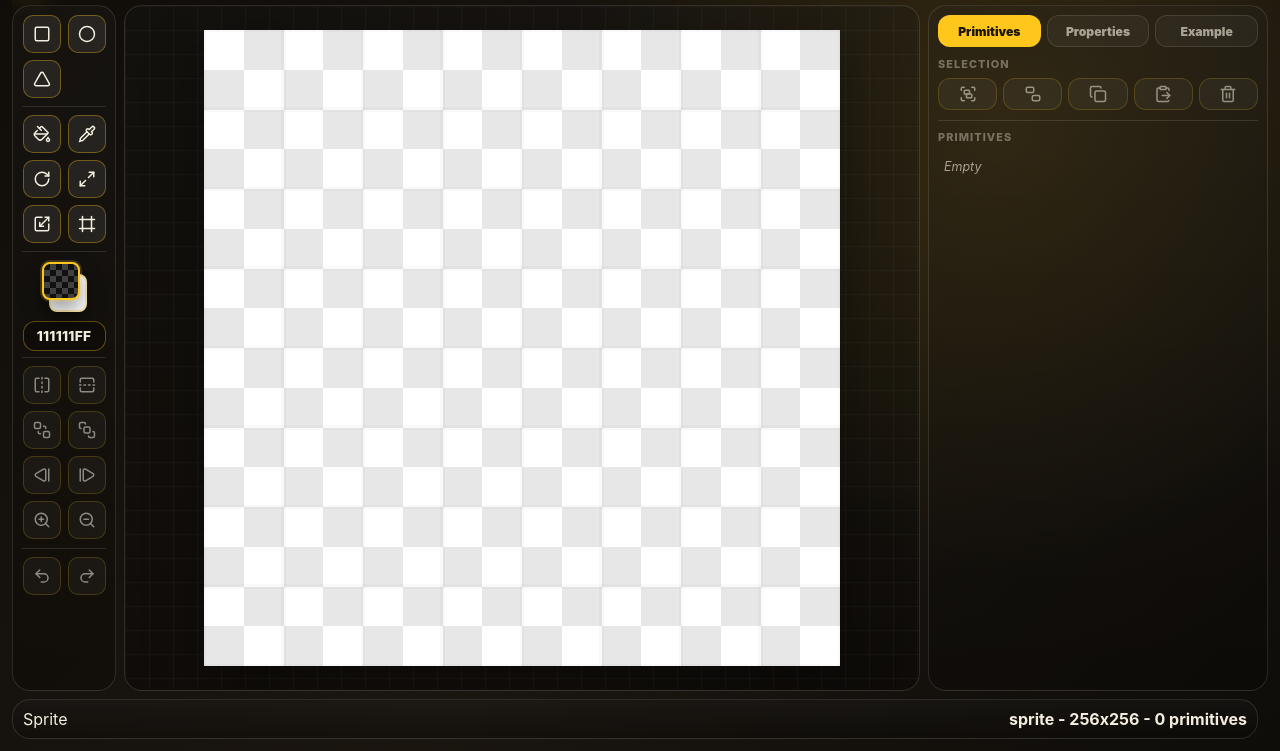
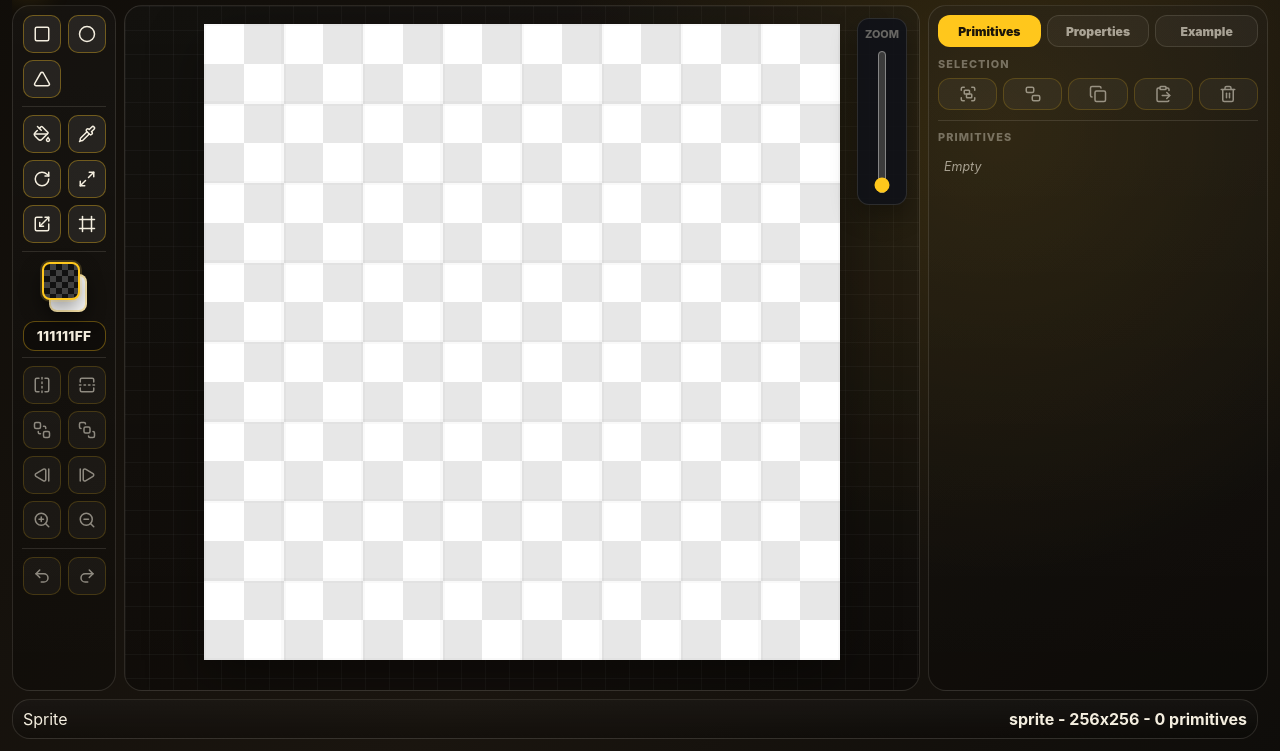
Before and after one commit to zarant77/cat-meow-studio, a website built with Vite: page index.html in a window 1280 px wide. Shown: the part 49-800 px from the top of the page. Built offline with nearby package versions, Linux system fonts and the light colour scheme.

Commit message:
Canvas zoom

```diff
--- a/src/sprites/app/AppState.ts
+++ b/src/sprites/app/AppState.ts
@@ -20,6 +20,7 @@ export type AppState = {
   selectedNodeIds: string[];
   collapsedGroupIds: string[];
   exampleImage: ExampleImageState;
+  canvasZoom: number;
 };
 
 export type HistorySnapshot = {
@@ -59,6 +60,7 @@ export function createInitialState(): AppState {
     redoStack: [],
     selectedNodeIds: [],
     collapsedGroupIds: [],
+    canvasZoom: 1,
     exampleImage: {
       image: null,
       name: "",
--- a/src/sprites/app/spriteEditorController.ts
+++ b/src/sprites/app/spriteEditorController.ts
@@ -38,6 +38,7 @@ type SelectedPrimitive = {
 
 type SpriteEditorControls = {
   toolButtons: HTMLButtonElement[];
+  canvasZoomInput: HTMLInputElement;
   spriteIdInput: HTMLInputElement;
   canvasWidthInput: HTMLInputElement;
   canvasHeightInput: HTMLInputElement;
@@ -173,6 +174,12 @@ export class SpriteEditorController {
           this.selectTool(tool);
         }
       });
+    });
+
+    mount.canvasZoomInput.addEventListener("input", () => {
+      this.state.canvasZoom = clampNumber(Number(mount.canvasZoomInput.value), 1, 10);
+      this.canvasView?.setupCanvas();
+      this.canvasView?.render();
     });
 
     mount.spriteIdInput.addEventListener("input", () => {
@@ -897,6 +904,7 @@ export class SpriteEditorController {
     }
 
     this.mount.spriteIdInput.value = this.state.spriteId;
+    this.mount.canvasZoomInput.value = formatControlNumber(this.state.canvasZoom);
     this.mount.canvasWidthInput.value = String(this.state.spriteWidth);
     this.mount.canvasHeightInput.value = String(this.state.spriteHeight);
     this.mount.exampleOpacityInput.value = formatControlNumber(this.state.exampleImage.opacity);
--- a/src/sprites/canvas/CanvasView.ts
+++ b/src/sprites/canvas/CanvasView.ts
@@ -302,11 +302,16 @@ export class CanvasView {
     const maxWidth = Math.max(128, workspace.clientWidth - 48);
     const maxHeight = Math.max(128, workspace.clientHeight - 48);
     const scale = Math.min(maxWidth / this.state.spriteWidth, maxHeight / this.state.spriteHeight);
-    const displayWidth = Math.max(128, this.state.spriteWidth * scale);
-    const displayHeight = Math.max(128, this.state.spriteHeight * scale);
-
-    this.canvas.width = this.state.spriteWidth;
-    this.canvas.height = this.state.spriteHeight;
+    const displayWidth = Math.max(128, this.state.spriteWidth * scale) * this.state.canvasZoom;
+    const displayHeight = Math.max(128, this.state.spriteHeight * scale) * this.state.canvasZoom;
+
+    if (this.canvas.width !== this.state.spriteWidth) {
+      this.canvas.width = this.state.spriteWidth;
+    }
+
+    if (this.canvas.height !== this.state.spriteHeight) {
+      this.canvas.height = this.state.spriteHeight;
+    }
 
     this.canvas.style.width = `${displayWidth}px`;
     this.canvas.style.height = `${displayHeight}px`;
--- a/src/styles/panels.css
+++ b/src/styles/panels.css
@@ -649,17 +649,18 @@ input[data-field="spriteColor"] {
 }
 
 .sprites-editor-area {
+  position: relative;
   padding: 0;
   overflow: hidden;
 }
 
 .sprite-canvas-wrap {
-  display: grid;
-  place-items: center;
+  display: block;
   width: 100%;
   height: 100%;
   min-height: 0;
   padding: 18px;
+  overflow: auto;
   background:
     linear-gradient(90deg, rgba(255, 255, 255, 0.035) 1px, transparent 1px),
     linear-gradient(180deg, rgba(255, 255, 255, 0.035) 1px, transparent 1px),
@@ -667,8 +668,36 @@ input[data-field="spriteColor"] {
   background-size: 24px 24px;
 }
 
+.sprite-canvas-zoom {
+  position: absolute;
+  z-index: 3;
+  top: 12px;
+  right: 12px;
+  display: grid;
+  justify-items: center;
+  gap: 7px;
+  padding: 8px 7px;
+  border: 1px solid var(--color-border);
+  border-radius: var(--radius-sm);
+  background: rgba(15, 18, 24, 0.88);
+  color: var(--color-text-soft);
+  font-size: 0.68rem;
+  font-weight: 800;
+  text-transform: uppercase;
+  box-shadow: 0 10px 26px rgba(0, 0, 0, 0.32);
+}
+
+.sprite-canvas-zoom input {
+  width: 24px;
+  height: 144px;
+  writing-mode: vertical-rl;
+  direction: rtl;
+  accent-color: var(--color-accent);
+}
+
 .sprite-canvas {
   display: block;
+  margin: 0 auto 18px;
   image-rendering: pixelated;
   background: transparent;
   box-shadow: 0 18px 52px rgba(0, 0, 0, 0.38);
--- a/src/ui/renderSpriteEditor.ts
+++ b/src/ui/renderSpriteEditor.ts
@@ -65,6 +65,7 @@ function createSpriteMount(): {
   inspectorPanel: HTMLElement;
   previewStatusArea: HTMLElement;
   canvas: HTMLCanvasElement;
+  canvasZoomInput: HTMLInputElement;
   primitiveList: HTMLOListElement;
   toolButtons: HTMLButtonElement[];
   spriteIdInput: HTMLInputElement;
@@ -200,9 +201,18 @@ function createSpriteMount(): {
   assetPanel.append(primitiveToolSection, editToolSection, colorSection, transformSection, historySection);
 
   const canvasWrap = createElement("div", "sprite-canvas-wrap");
+  const canvasZoomControl = createElement("label", "sprite-canvas-zoom");
+  const canvasZoomInput = createSpriteInput("range");
+  canvasZoomInput.min = "1";
+  canvasZoomInput.max = "10";
+  canvasZoomInput.step = "0.25";
+  canvasZoomInput.value = "1";
+  canvasZoomInput.title = "Canvas zoom";
+  canvasZoomInput.setAttribute("aria-label", "Canvas zoom");
+  canvasZoomControl.append(createTextElement("span", "Zoom"), canvasZoomInput);
   const canvas = createElement("canvas", "sprite-canvas");
   canvasWrap.append(canvas);
-  editorArea.append(canvasWrap);
+  editorArea.append(canvasWrap, canvasZoomControl);
 
   const groupButton = createSpriteButton(Group, "Group selected primitives", "sprite-icon-button");
   const ungroupButton = createSpriteButton(Ungroup, "Ungroup selected group", "sprite-icon-button");
@@ -264,6 +274,7 @@ function createSpriteMount(): {
     inspectorPanel,
     previewStatusArea,
     canvas,
+    canvasZoomInput,
     primitiveList,
     toolButtons,
     spriteIdInput,
```
